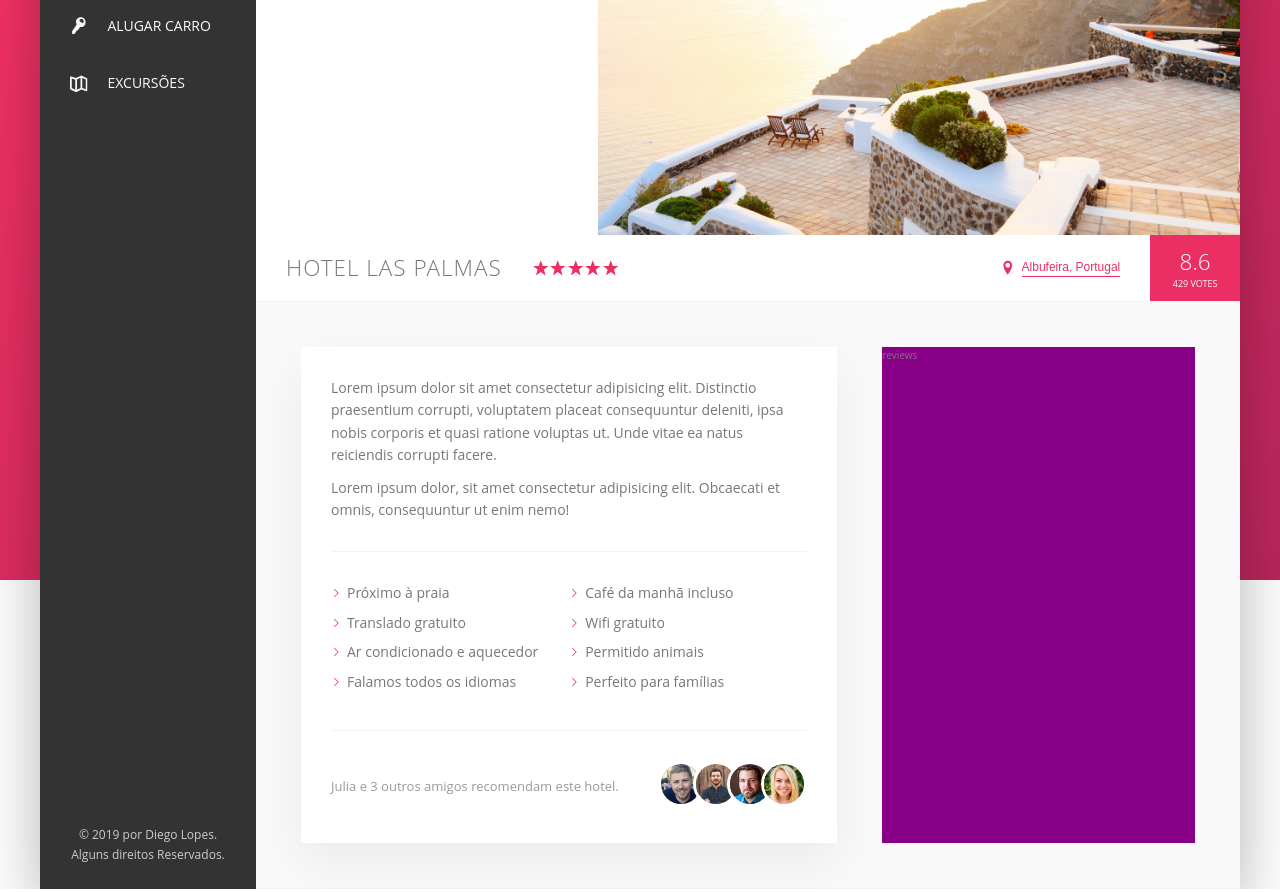
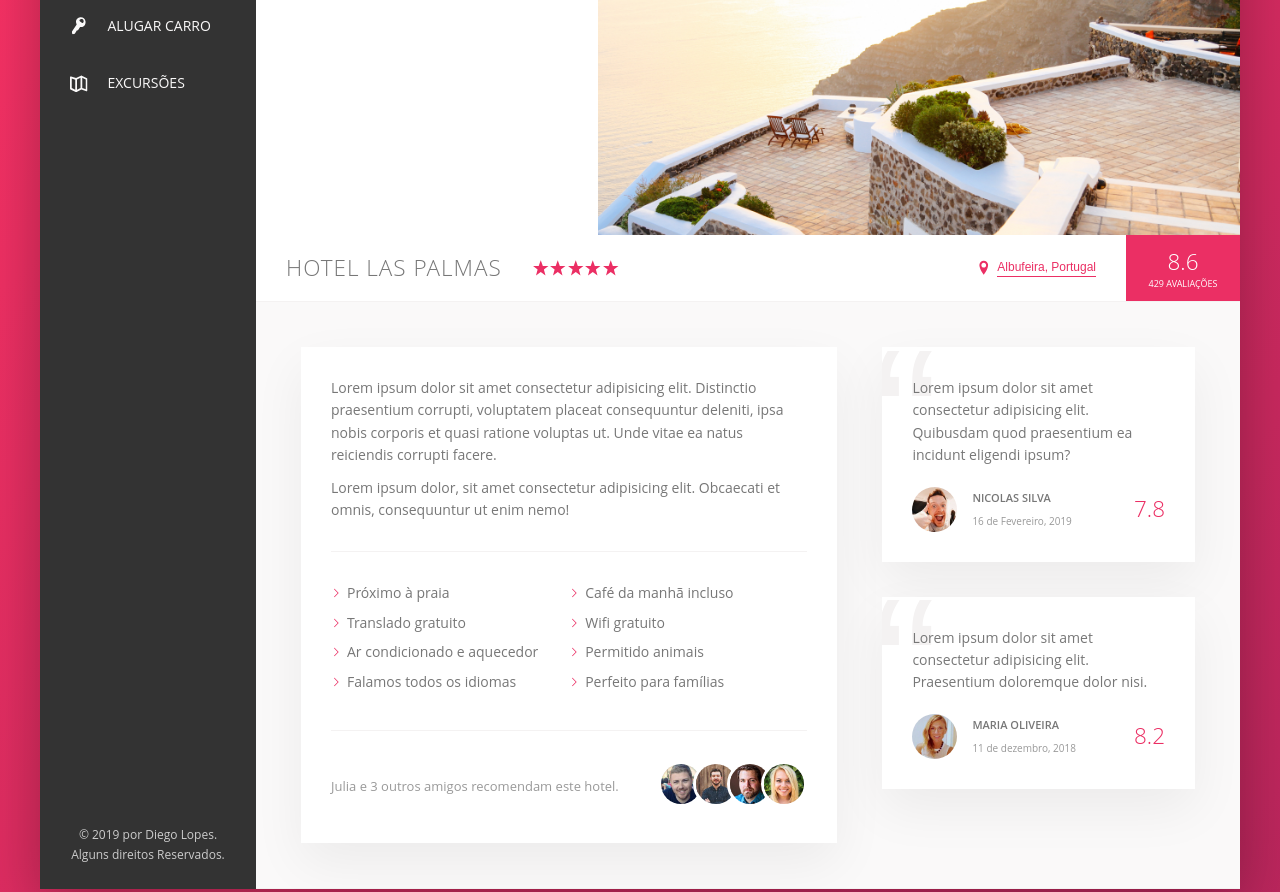
Before and after one commit to diglopes/trillo, a plain HTML site: page index.html in a window 1280 px wide. Shown: the part 300-1192 px from the top of the page. Drawn offline with Linux system fonts and the light colour scheme.

Commit message:
Create: hotel review component

```diff
--- a/css/style.css
+++ b/css/style.css
@@ -18,8 +18,7 @@ body {
   line-height: 1.6;
   background-image: linear-gradient(to right bottom, #ff3366, #ba265d);
   background-size: cover;
-  background-repeat: no-repeat;
-  height: 100vh; }
+  background-repeat: no-repeat; }
 
 .logo {
   height: 3.25rem;
@@ -260,12 +259,55 @@ body {
     .recommend__photo:not(:last-child) {
       margin-right: -1.5rem; }
 
+.review {
+  background-color: #fff;
+  box-shadow: 0 2rem 5rem rgba(0, 0, 0, 0.06);
+  padding: 3rem;
+  margin-bottom: 3.5rem;
+  position: relative;
+  overflow: hidden; }
+  .review__text {
+    margin-bottom: 2rem;
+    z-index: 10;
+    position: relative; }
+  .review__user {
+    display: flex;
+    align-items: center; }
+  .review__photo {
+    height: 4.5rem;
+    width: 4.5rem;
+    border-radius: 50%;
+    margin-right: 1.5rem; }
+  .review__user-box {
+    margin-right: auto; }
+  .review__user-name {
+    font-size: 1.1rem;
+    font-weight: 600;
+    text-transform: uppercase;
+    margin-bottom: 0.6rem; }
+  .review__user-date {
+    font-size: 1rem;
+    color: #999; }
+  .review__rating {
+    color: #eb2f64;
+    font-size: 2.25rem;
+    font-weight: 300; }
+  .review:before {
+    content: "\201c";
+    position: absolute;
+    top: -2.75rem;
+    left: -1rem;
+    font-size: 20rem;
+    color: #f4f2f2;
+    font-family: sans-serif;
+    line-height: 1;
+    z-index: 1; }
+
 .container {
   max-width: 120rem;
   margin: 8rem auto;
   background-color: #faf9f9;
-  box-shadow: 0 2rem 6rem rgba(0, 0, 0, 0.3);
-  min-height: 50rem; }
+  box-shadow: 0 2rem 6rem rgba(0, 0, 0, 0.3); }
 
 .header {
   height: 7rem;
@@ -291,13 +333,13 @@ body {
   flex: 1; }
 
 .detail {
+  font-size: 1.4rem;
   display: flex;
   padding: 4.5rem;
   background: #faf9f9;
   border-bottom: 1px solid #f4f2f2; }
 
 .description {
-  font-size: 1.4rem;
   background: #fff;
   flex: 0 0 60%;
   margin-right: 4.5rem;
@@ -305,5 +347,4 @@ body {
   padding: 3rem; }
 
 .user-reviews {
-  background: #808;
   flex: 1; }
--- a/index.html
+++ b/index.html
@@ -152,7 +152,7 @@
 
             <div class="overview__rating">
               <div class="overview__rating-average">8.6</div>
-              <div class="overview__rating-count">429 votes</div>
+              <div class="overview__rating-count">429 avaliações</div>
             </div>
           </div>
 
@@ -208,7 +208,45 @@
             </div>
 
             <div class="user-reviews">
-              reviews
+              <figure class="review">
+                <blockquote class="review__text">
+                  Lorem ipsum dolor sit amet consectetur adipisicing elit.
+                  Quibusdam quod praesentium ea incidunt eligendi ipsum?
+                </blockquote>
+                <figcaption class="review__user">
+                  <img
+                    class="review__photo"
+                    src="img/user-1.jpg"
+                    alt="Usuário 1"
+                  />
+                  <div class="review__user-box">
+                    <p class="review__user-name">Nicolas Silva</p>
+                    <p class="review__user-date">16 de Fevereiro, 2019</p>
+                  </div>
+
+                  <div class="review__rating">7.8</div>
+                </figcaption>
+              </figure>
+
+              <figure class="review">
+                <blockquote class="review__text">
+                  Lorem ipsum dolor sit amet consectetur adipisicing elit.
+                  Praesentium doloremque dolor nisi.
+                </blockquote>
+                <figcaption class="review__user">
+                  <img
+                    class="review__photo"
+                    src="img/user-2.jpg"
+                    alt="Usuário 1"
+                  />
+                  <div class="review__user-box">
+                    <p class="review__user-name">Maria Oliveira</p>
+                    <p class="review__user-date">11 de dezembro, 2018</p>
+                  </div>
+
+                  <div class="review__rating">8.2</div>
+                </figcaption>
+              </figure>
             </div>
           </div>
         </main>
--- a/sass/_base.scss
+++ b/sass/_base.scss
@@ -44,5 +44,4 @@ body {
   );
   background-size: cover;
   background-repeat: no-repeat;
-  height: 100vh;
 }
--- a/sass/_component.scss
+++ b/sass/_component.scss
@@ -360,3 +360,66 @@
     }
   }
 }
+
+///////////////////////////////////////////////////
+//////  REVIEWS
+.review {
+  background-color: #fff;
+  box-shadow: $shadow-light;
+  padding: 3rem;
+  margin-bottom: 3.5rem;
+  position: relative;
+  overflow: hidden;
+
+  &__text {
+    margin-bottom: 2rem;
+    z-index: 10;
+    position: relative;
+  }
+
+  &__user {
+    display: flex;
+    align-items: center;
+  }
+
+  &__photo {
+    height: 4.5rem;
+    width: 4.5rem;
+    border-radius: 50%;
+    margin-right: 1.5rem;
+  }
+
+  &__user-box {
+    margin-right: auto;
+  }
+
+  &__user-name {
+    font-size: 1.1rem;
+    font-weight: 600;
+    text-transform: uppercase;
+    margin-bottom: 0.6rem;
+  }
+
+  &__user-date {
+    font-size: 1rem;
+    color: $color-grey-dark-3;
+  }
+
+  &__rating {
+    color: $color-primary;
+    font-size: 2.25rem;
+    font-weight: 300;
+  }
+
+  &:before {
+    content: "\201c";
+    position: absolute;
+    top: -2.75rem;
+    left: -1rem;
+    font-size: 20rem;
+    color: $color-grey-light-2;
+    font-family: sans-serif;
+    line-height: 1;
+    z-index: 1;
+  }
+}
--- a/sass/_layout.scss
+++ b/sass/_layout.scss
@@ -3,8 +3,6 @@
   margin: 8rem auto;
   background-color: $color-grey-light-1;
   box-shadow: $shadow-dark;
-
-  min-height: 50rem;
 }
 
 .header {
@@ -35,6 +33,7 @@
 }
 
 .detail {
+  font-size: 1.4rem;
   display: flex;
   padding: 4.5rem;
   background: $color-grey-light-1;
@@ -42,7 +41,6 @@
 }
 
 .description {
-  font-size: 1.4rem;
   background: #fff;
   flex: 0 0 60%;
   margin-right: 4.5rem;
@@ -51,6 +49,5 @@
 }
 
 .user-reviews {
-  background: #808;
   flex: 1;
 }
```
